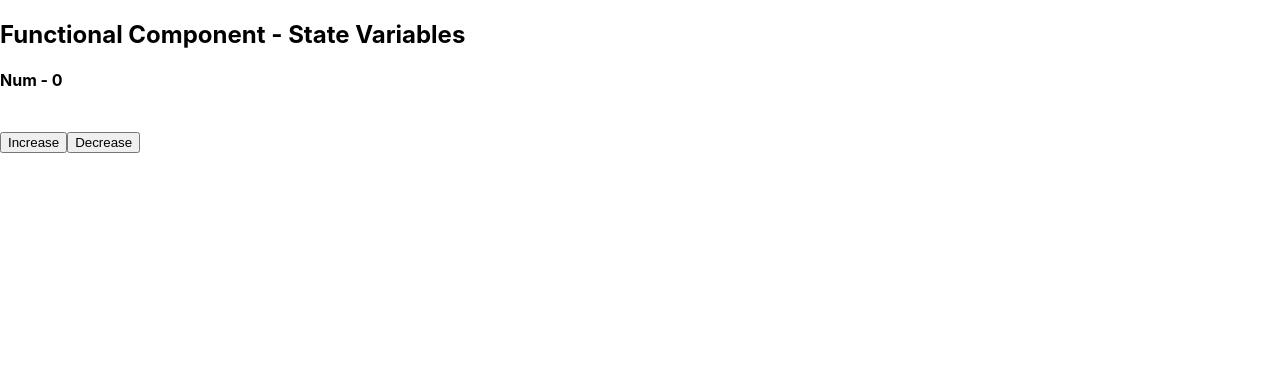
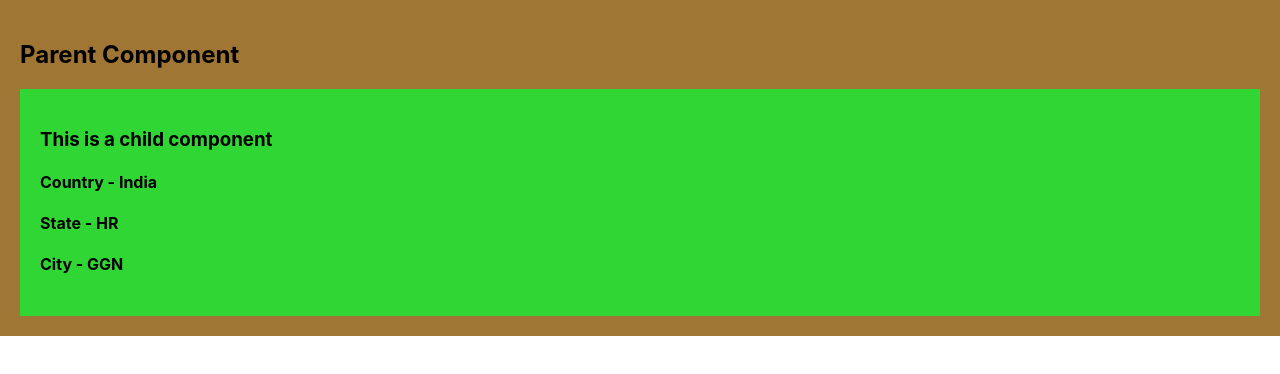
Before and after one commit to hashedbitinnovations/alphabeta_react, a React (Create React App) app: page / in a window 1280 px wide. Shown: the top 374 px of the page. Built offline with nearby package versions, Linux system fonts and the light colour scheme.

Commit message:
State and Props

```diff
--- /dev/null
+++ b/src/Child.js
@@ -0,0 +1,23 @@
+import React from "react";
+
+const Child = (props) => {
+    console.log('props - ', props);
+
+    return (
+        <>
+            <div style={{ backgroundColor: '#30d634', padding: '20px' }}>
+
+                <h3>This is a child component</h3>
+
+                <h4>Country - {props.country}</h4>
+                <h4>State - {props.state}</h4>
+                <h4>City - {props.city}</h4>
+            </div>
+        </>
+    )
+}
+
+export default Child;
+
+
+//HW - Destructuring
--- /dev/null
+++ b/src/Parent.js
@@ -0,0 +1,22 @@
+import React from "react";
+import Child from "./Child";
+
+const Parent = () => {
+
+    let countryname = 'India';
+
+    return (
+        <>
+            <div style={{ backgroundColor: '#a07634', padding: '20px' }}>
+                <h2>Parent Component</h2>
+
+                <Child city="GGN" state="HR" country = {countryname}/>
+
+
+            </div>
+
+        </>
+    )
+}
+
+export default Parent;
--- /dev/null
+++ b/src/components/ShowHideFn.js
@@ -0,0 +1,53 @@
+import React, { useState } from "react";
+
+
+const ShowHideFn = () => {
+
+    const [status, setStatus] = useState(true);
+
+    // Not Actual implementation
+    // console.log(' Line No - 7', status)
+    // setStatus(false)
+    // console.log(' Line No - 9', status)
+    // setStatus(true)
+    // console.log(' Line No - 13', status)
+    // setTimeout(() => {
+    //     console.log(' Line No - 16 after 1 sec', status)
+    // }, 1000)
+
+    const showContentFn = () => {
+        setStatus(true)
+    }
+
+    const hideContentFn = () => {
+        setStatus(false)
+    }
+
+    return (
+        <>
+            <h2>Show Hide Implementation</h2>
+
+            <button onClick={showContentFn} disabled={status}>Show Content</button>
+            <button onClick={hideContentFn} disabled={!status}>Hide Content</button>
+
+            {
+                status && <div id='content'>
+                    Lorem Ipsum is simply dummy text of the printing and typesetting
+                    industry. Lorem Ipsum has been the industry's standard dummy text ever since the
+                    1500s, when an unknown printer took a galley of type and scrambled it to make a
+                    type specimen book. It has survived not only five centuries, but also the leap
+                    into electronic typesetting, remaining essentially unchanged. It was popularised
+                    in the 1960s with the release of Letraset sheets containing Lorem Ipsum passages,
+                    and more recently with desktop publishing software like Aldus PageMaker including
+                    versions of Lorem Ipsum.
+                </div>
+            }
+
+        </>
+    )
+}
+
+export default ShowHideFn;
+
+
+// HW - Hide and show using a single button and single function
--- a/src/index.js
+++ b/src/index.js
@@ -5,6 +5,8 @@ import Home from './Home';
 import Dash from './components/Dashboard';
 import About from './components/About';
 import StateFn from './components/StateFn';
+import ShowHideFn from './components/ShowHideFn';
+import Parent from './Parent';
 
 const root = ReactDOM.createRoot(document.getElementById('root'));
-root.render(<StateFn />);
+root.render(<Parent />);
```
Also changed, not shown: 1 other file (tests, documents, lock files or other folders).
